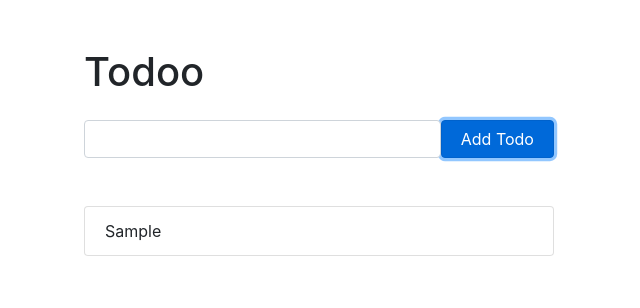
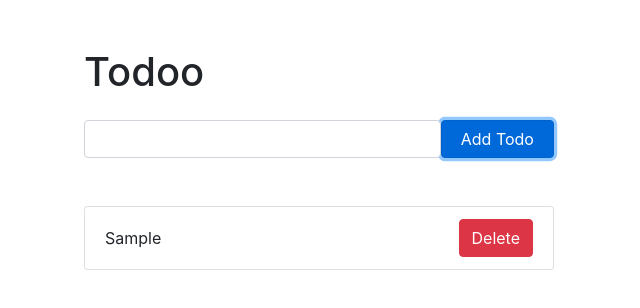
Before and after one commit to alfianandinugraha/todoo, a React (Create React App) app: page / in a window 1280 px wide. Both pictures are taken after typing "Sample" into the empty fields and a click on the button "Add Todo". Shown: the top 308 px of the page, without its empty margins (321-961 px from the left). Built offline with nearby package versions, Linux system fonts and the light colour scheme.

Commit message:
feat(button): add delete button

```diff
--- a/src/components/TodoItem/index.tsx
+++ b/src/components/TodoItem/index.tsx
@@ -1,5 +1,5 @@
 import React from 'react'
-import { ListGroup } from 'react-bootstrap'
+import { ButtonGroup, ListGroup, Button } from 'react-bootstrap'
 import { Todo } from 'Types'
 
 interface TodoItemProps {
@@ -7,8 +7,11 @@ interface TodoItemProps {
 }
 
 const TodoItem = ({ todo }: TodoItemProps): React.ReactElement => (
-  <ListGroup.Item>
+  <ListGroup.Item className="d-flex align-items-center">
     <main data-testid="todo-body">{todo.content}</main>
+    <ButtonGroup className="ml-auto">
+      <Button variant="danger">Delete</Button>
+    </ButtonGroup>
   </ListGroup.Item>
 )
 
```
